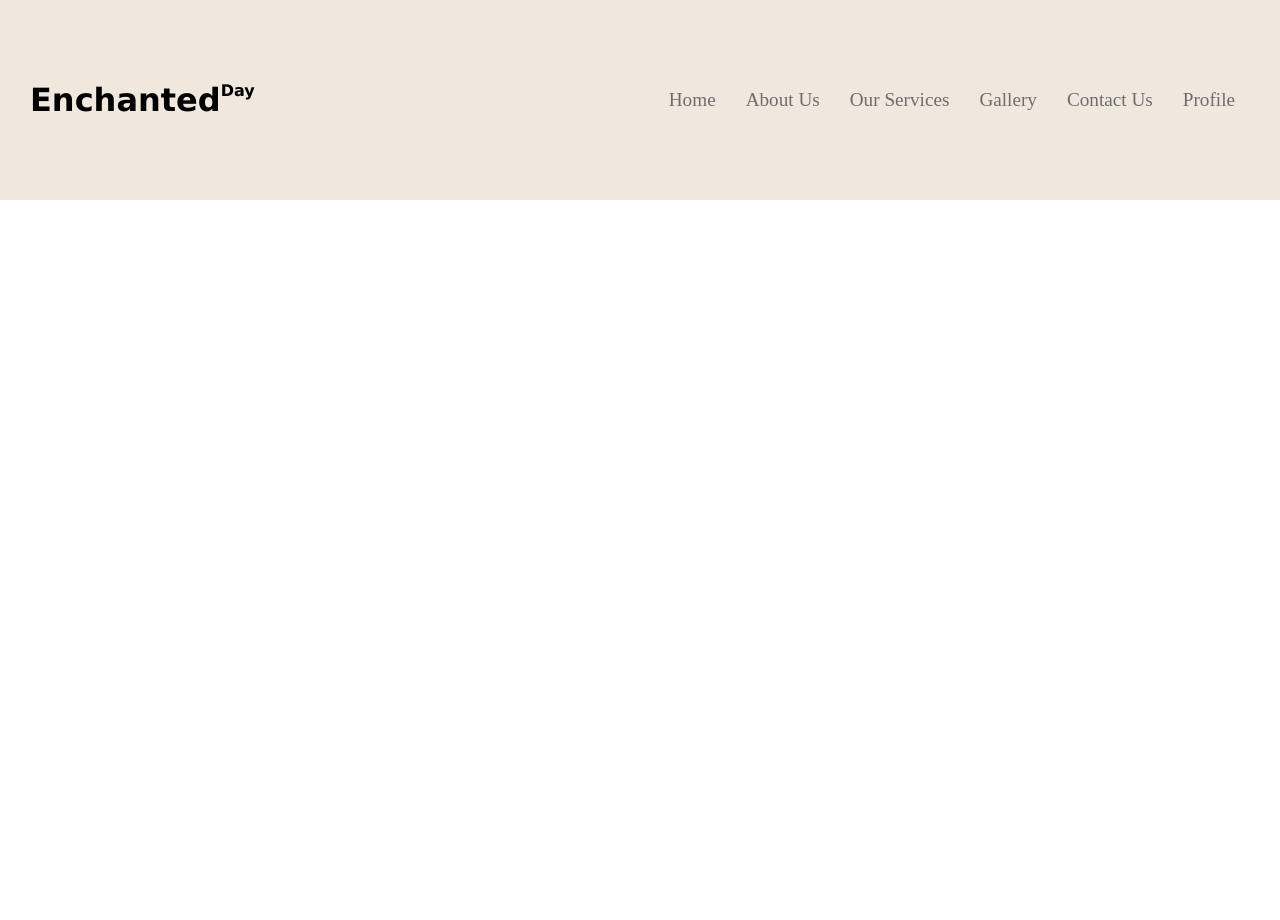
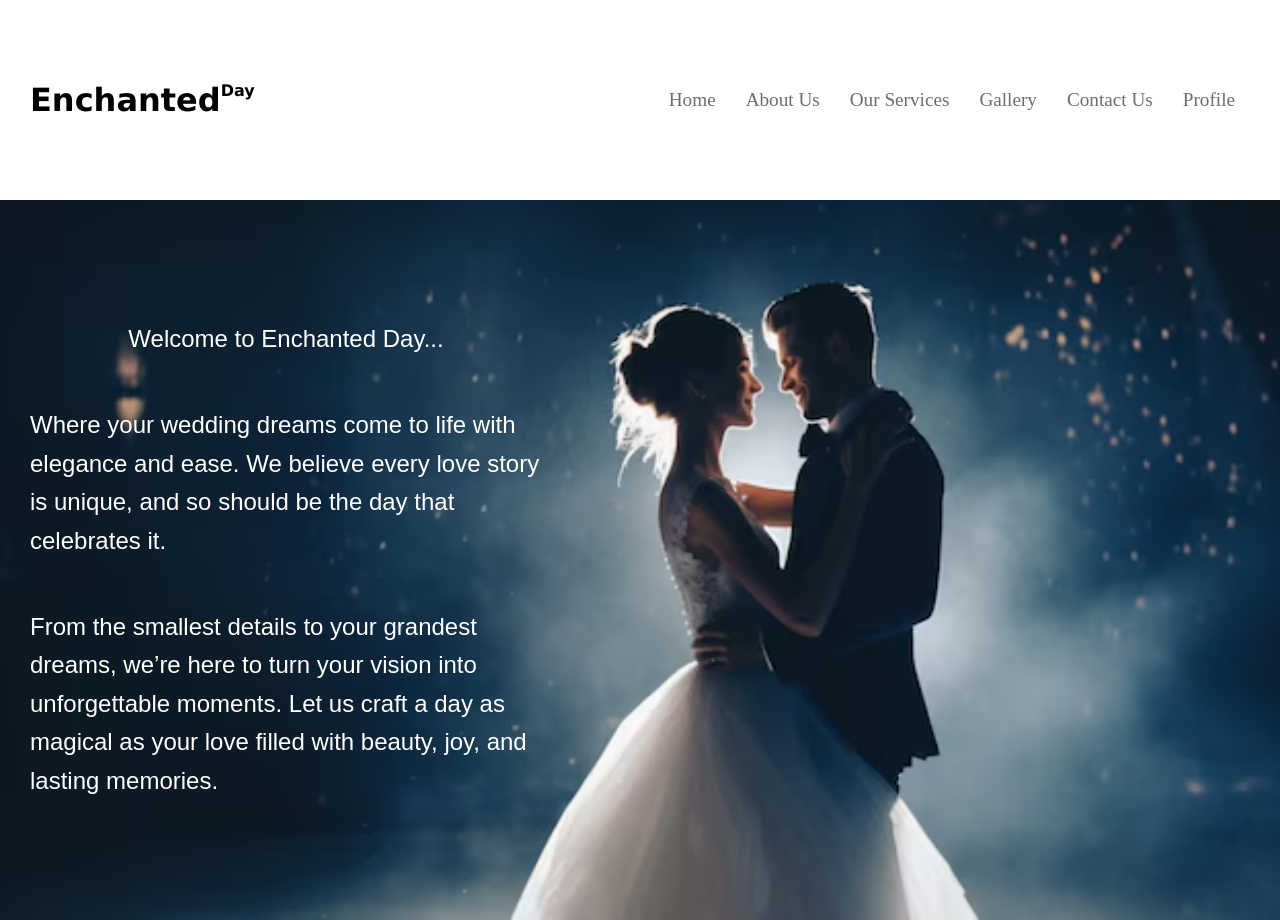
Before and after one commit to diellav/Enchanted-Day, a PHP site: page /HomePage.html in a window 1280 px wide. Before the commit the page ends 200 px from the top, so only its background shows below. Run offline with PHP 8.4, Linux system fonts and the light colour scheme.

Commit message:
Foto dhe teksti

```diff
--- a/HomePage.html
+++ b/HomePage.html
@@ -24,9 +24,15 @@
             </div>
         </div>
     </header>
-
     <main>
-
+        <div class="hyrja">
+            <div class="teksti">
+                <p id="welcome">Welcome to Enchanted Day...</p><p> Where your wedding dreams come to life with elegance and ease.
+                    We believe every love story is unique, and so should be the day that celebrates it.</p>
+                  <p id="description"> From the smallest details to your grandest dreams, we’re here to turn your vision into unforgettable moments.
+                    Let us craft a day as magical as your love filled with beauty, joy, and lasting memories.</p>
+            </div>
+        </div>
     </main>
 
 
--- a/style.css
+++ b/style.css
@@ -7,7 +7,6 @@ header{
     flex-direction: row;
     width:100%;
     height: 200px;
-    background-color: rgb(240, 232, 221);
 
 }
 .container1{
@@ -40,3 +39,29 @@ header{
     color: rgb(109, 109, 109);
     text-decoration:none;
 }
+.hyrja{
+    margin: 0;
+    background-image: url(Hyrja2.avif);
+    width: 100%;
+    height: 720px;
+    background-repeat: no-repeat;
+    background-size: cover;
+    background-position: center;
+    display: flex;
+    align-items: center;
+    justify-content: start;
+
+}
+.teksti{
+    display: flex;
+    flex-direction: column;
+    align-items:center;
+    margin: 20px;
+    padding: 10px;
+    color: white;
+    font-family: Arial, sans-serif;
+    width: 40%;
+    font-size: x-large;
+    line-height: 1.6;
+    font-family: ;
+}
```
Also changed, not shown: Hyrja.jpg (added), Hyrja2.avif (added).
